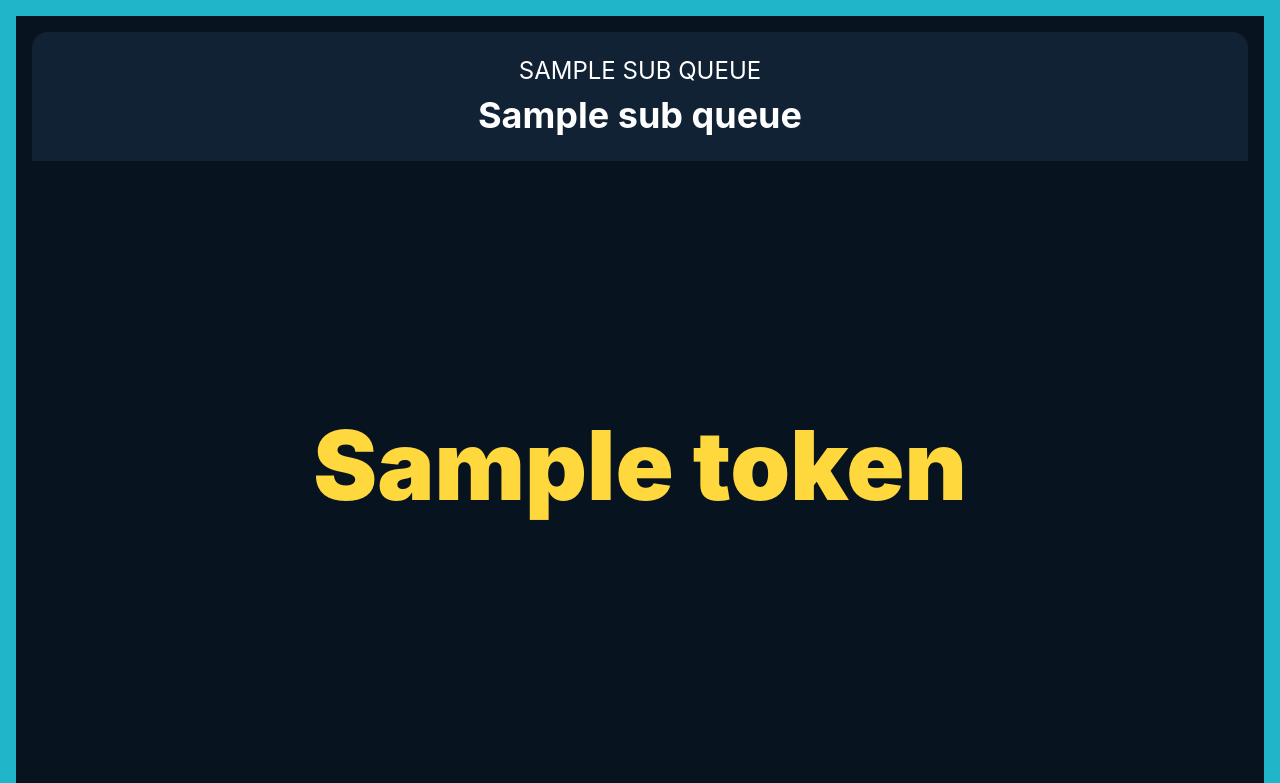
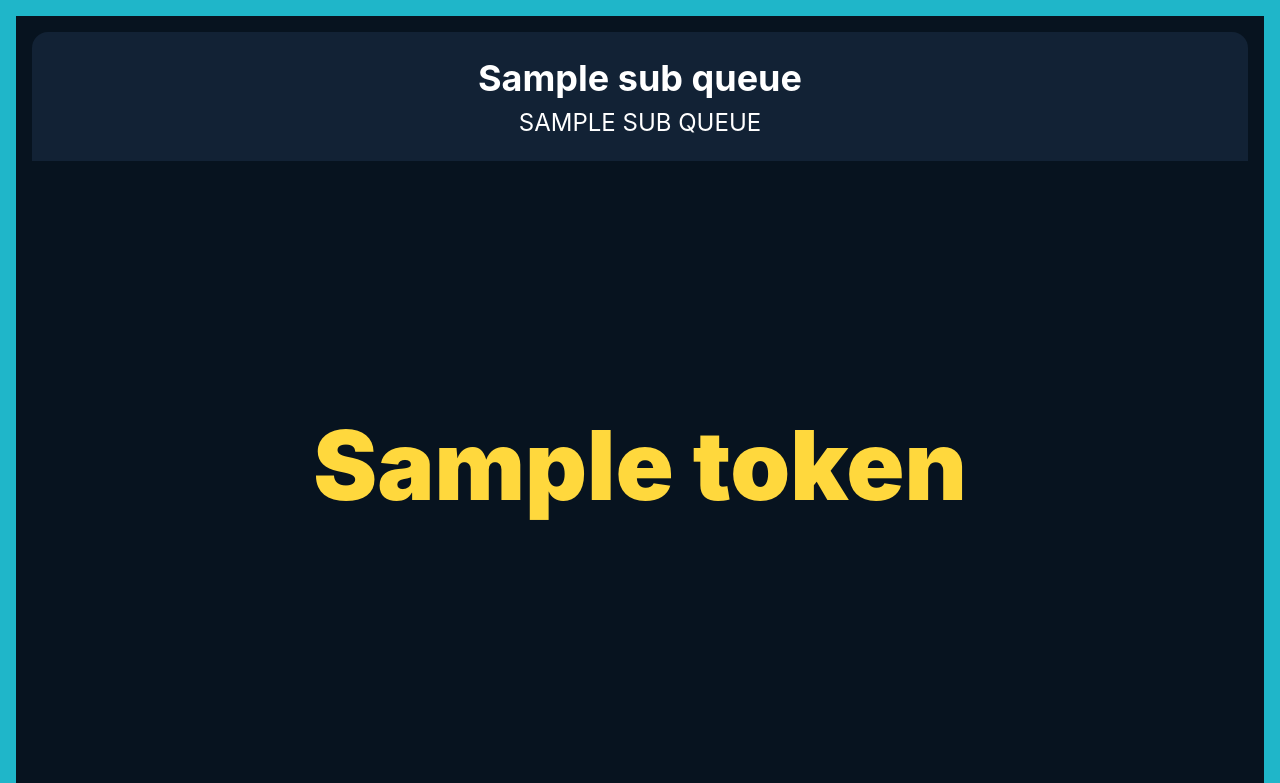
Before and after one commit to ohcnetwork/care_token_display, a Python web app: template src/token_display/templates/token_display/display.html in a window 1280 px wide. Shown: the top 783 px of the page. Run offline with Jinja, Linux system fonts and the light colour scheme; the template is opened without the code that fills it: most values are stand-ins (such as "Sample title", 1, 10 or a date in 2020).

Commit message:
cleanups

```diff
--- a/src/token_display/templates/token_display/display.html
+++ b/src/token_display/templates/token_display/display.html
@@ -61,7 +61,7 @@
         text-transform: uppercase;
         white-space: nowrap;
         font-size: 16px;
-        margin: 0;
+        margin: 8px 0 0 0;
         padding: 0;
       }
 
@@ -69,7 +69,7 @@
         font-weight: bold;
         color: #ffffff;
         font-size: 24px;
-        margin: 8px 0 0 0;
+        margin: 0;
         padding: 0;
       }
 
@@ -162,10 +162,10 @@
       {% for sub_queue in sub_queues %}
       <div class="service-point-card {{ sub_queue.col_span }}">
         <div class="service-point-header">
-          <div class="sub-queue-name">{{ sub_queue.sub_queue_name }}</div>
           {% if sub_queue.resource_name %}
           <div class="resource-name">{{ sub_queue.resource_name }}</div>
           {% endif %}
+          <div class="sub-queue-name">{{ sub_queue.sub_queue_name }}</div>
         </div>
         <div class="token-display-area">
           <div class="token-number">{{ sub_queue.token }}</div>
```
